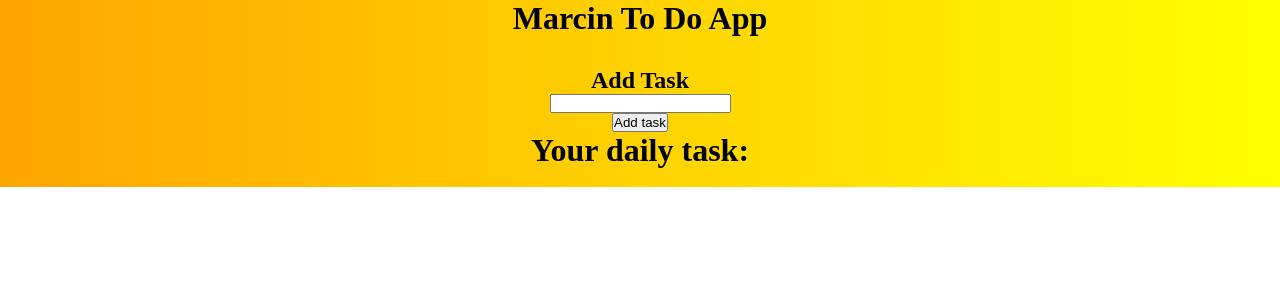
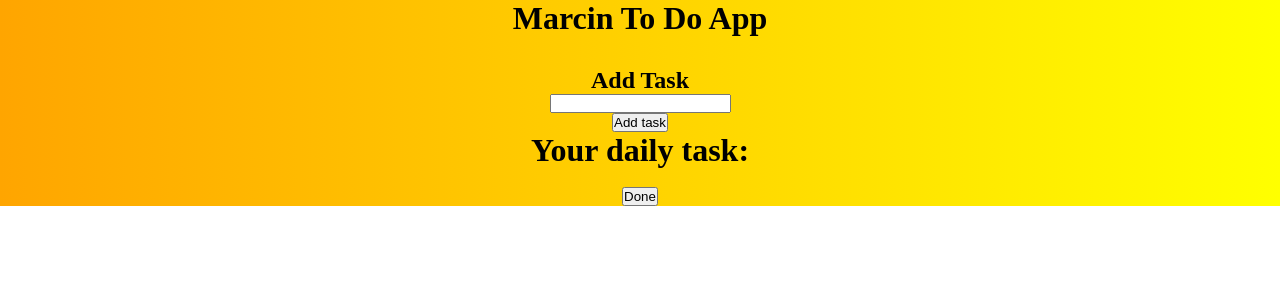
Before and after one commit to marcinoles87/todolist, a React (Create React App) app: page / in a window 1280 px wide. Shown: the top 300 px of the page. Built offline with nearby package versions, Linux system fonts and the light colour scheme.

Commit message:
work with task

```diff
--- a/src/components/Button.js
+++ b/src/components/Button.js
@@ -12,12 +12,6 @@ const list = document.getElementsByClassName('.tasklist')
     setTaskDone(
       taskDone = props.value
     )
-    const text = document.createTextNode('sss')
-    const listElement = document.createElement('li')
-    listElement.appendChild(text)
-    list.appendChild(listElement)
-
-
 
    }
 
@@ -26,7 +20,8 @@ const list = document.getElementsByClassName('.tasklist')
         <button onClick={handleOnClick}>Add task</button>
         <h1 className='tasklist'>Your daily task:</h1>
         <ul>
-          <li>{props.value}</li>
+          <li>{props.value}</li><button>Done</button>
+
         </ul>
     </div>
   )
```
